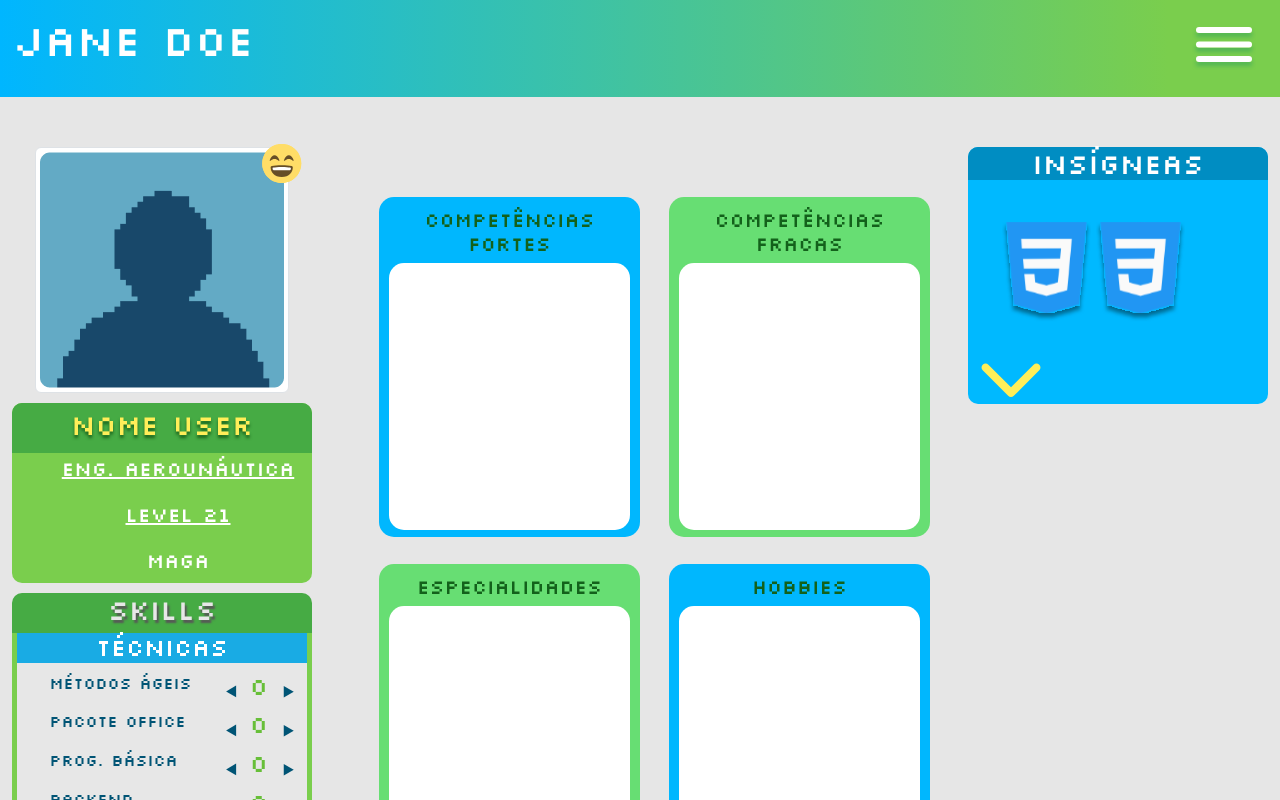
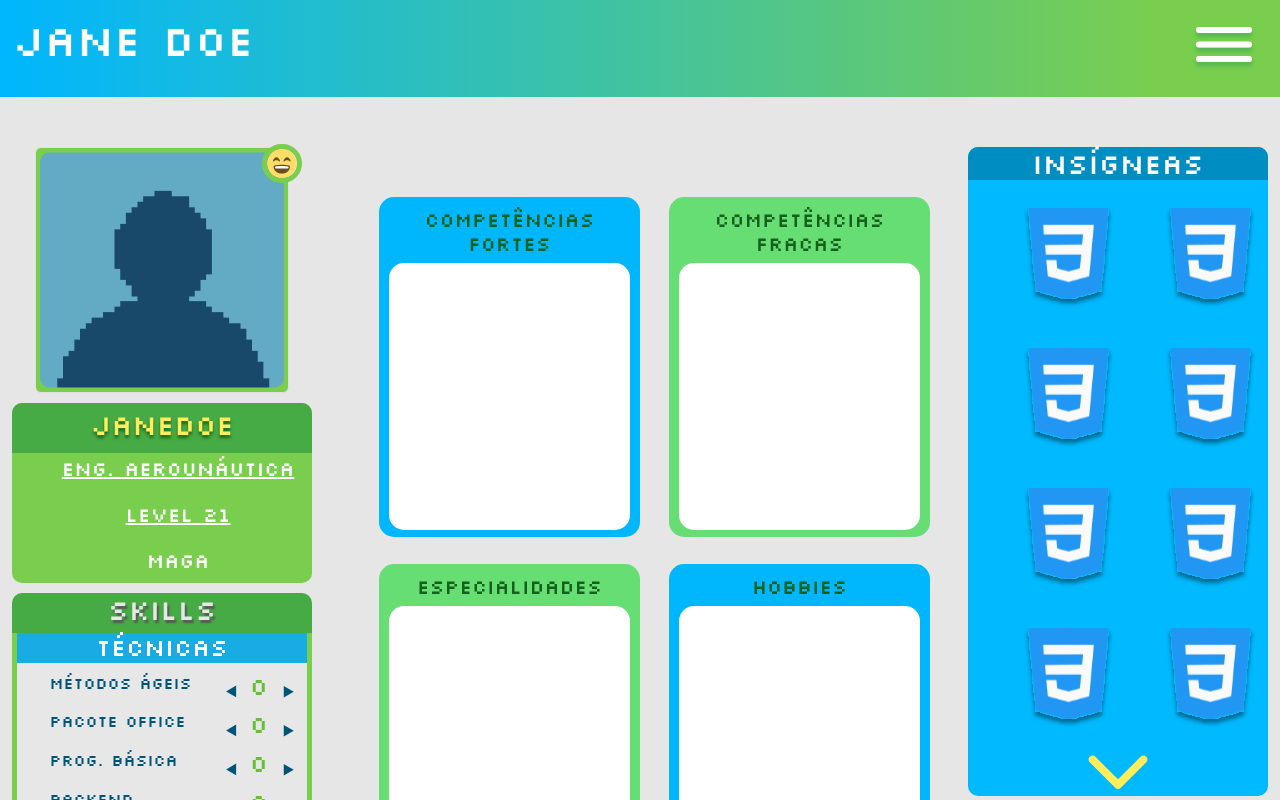
Before and after one commit to kamiszzz/projeto-levelup-principal, an Angular app: page / in a window 1280 px wide. Shown: the top 800 px of the page. Built offline with nearby package versions, Linux system fonts and the light colour scheme.

Commit message:
borda-perfil

```diff
--- a/src/app/componentes/main/insigneas/insigneas.component.css
+++ b/src/app/componentes/main/insigneas/insigneas.component.css
@@ -11,7 +11,7 @@
 }
 
 .insignea-img {
-    padding: 34px;
+    padding: 20px;
 }
 
 .box-img {
@@ -21,3 +21,7 @@
 .font-insignea {
     color: #ffffff;
 }
+
+.box-img {
+    margin: auto;
+}
--- a/src/app/componentes/main/insigneas/insigneas.component.html
+++ b/src/app/componentes/main/insigneas/insigneas.component.html
@@ -3,7 +3,7 @@
         <div class="insignea-titulo">
             <h3 class="text-center ff-silkscreen font-insignea">Insígneas</h3>
         </div>
-        <div class="row insignea-img">
+        <div class="row insignea-img justify-content-center">
             <div class="col-6 col-sm-3 box-img">
                 <img src="../../../../assets/imagem/insignia-imagem.svg">
             </div>
@@ -11,35 +11,43 @@
             <div class="col-6 col-sm-3 box-img">
                 <img src="../../../../assets/imagem/insignia-imagem.svg">
             </div>
-
+        </div>
+        <div class="row insignea-img justify-content-center">
             <div class="col-6 col-sm-3 box-img">
-                <!-- box -->
+                <img src="../../../../assets/imagem/insignia-imagem.svg">
             </div>
 
             <div class="col-6 col-sm-3 box-img">
-                <!-- box -->
+                <img src="../../../../assets/imagem/insignia-imagem.svg">
+            </div>
+        </div>
+        <div class="row insignea-img justify-content-center">
+            <div class="col-6 col-sm-3 box-img">
+                <img src="../../../../assets/imagem/insignia-imagem.svg">
             </div>
 
             <div class="col-6 col-sm-3 box-img">
-                <!-- box -->
+                <img src="../../../../assets/imagem/insignia-imagem.svg">
+            </div>
+        </div>
+        <div class="row insignea-img justify-content-center">
+            <div class="col-6 col-sm-3 box-img">
+                <img src="../../../../assets/imagem/insignia-imagem.svg">
             </div>
 
             <div class="col-6 col-sm-3 box-img">
-                <!-- box -->
+                <img src="../../../../assets/imagem/insignia-imagem.svg">
             </div>
-
-            <div class="col-6 col-sm-3 box-img">
-                <!-- box -->
-            </div>
-
-            <div class="col-6 col-sm-3 box-img">
-                <!-- box -->
-            </div>
-
         </div>
 
-        <button type="button" class="btn">
+
+
+
+    <div class="d-flex justify-content-center">
+             <button type="button" class="btn">
             <img src="../../../../assets/imagem/arrow-maior.svg">
         </button>
+        </div>
+
     </div>
 </div>
--- a/src/app/componentes/main/perfil/perfil.component.css
+++ b/src/app/componentes/main/perfil/perfil.component.css
@@ -16,6 +16,15 @@
     margin: -15px 0 0 -30px;
     /* margem à esquerda e ao topo metade da medida do botão */
     border: #7ACE4D;
+}
+
+.botao-emoji {
+    border: 5px solid #7ACE4D;
+    border-radius: 20px;
+}
+
+.img-thumbnail {
+   background-color:#7ACE4D;
 }
 
 .botao-close {
--- a/src/app/componentes/main/perfil/perfil.component.html
+++ b/src/app/componentes/main/perfil/perfil.component.html
@@ -5,7 +5,7 @@
 
             <img src="../../../../assets/imagem/imagem-perfil.png" class="img-fluid img-thumbnail" alt="...">
             <button class="btn">
-                <svg width="40" height="39" viewBox="0 0 40 39" fill="none" xmlns="http://www.w3.org/2000/svg">
+                <svg width="40" height="39" viewBox="0 0 40 39" fill="none" xmlns="http://www.w3.org/2000/svg" class="botao-emoji">
                     <path
                         d="M39.22 19.5C39.22 30.29 30.51 39 19.72 39C8.92997 39 0.219971 30.29 0.219971 19.5C0.219971 8.71 8.92997 0 19.72 0C30.51 0 39.22 8.71 39.22 19.5Z"
                         fill="#FFDD67" />
@@ -102,7 +102,7 @@
 
     <div class="info-do-usuario">
         <div class="nome-do-usuario">
-            <h3 class="text-center ff-silkscreen-bold">Nome User</h3>
+            <h3 class="text-center ff-silkscreen-bold">JaneD0e</h3>
         </div>
 
         <ul class="text-center">
```
